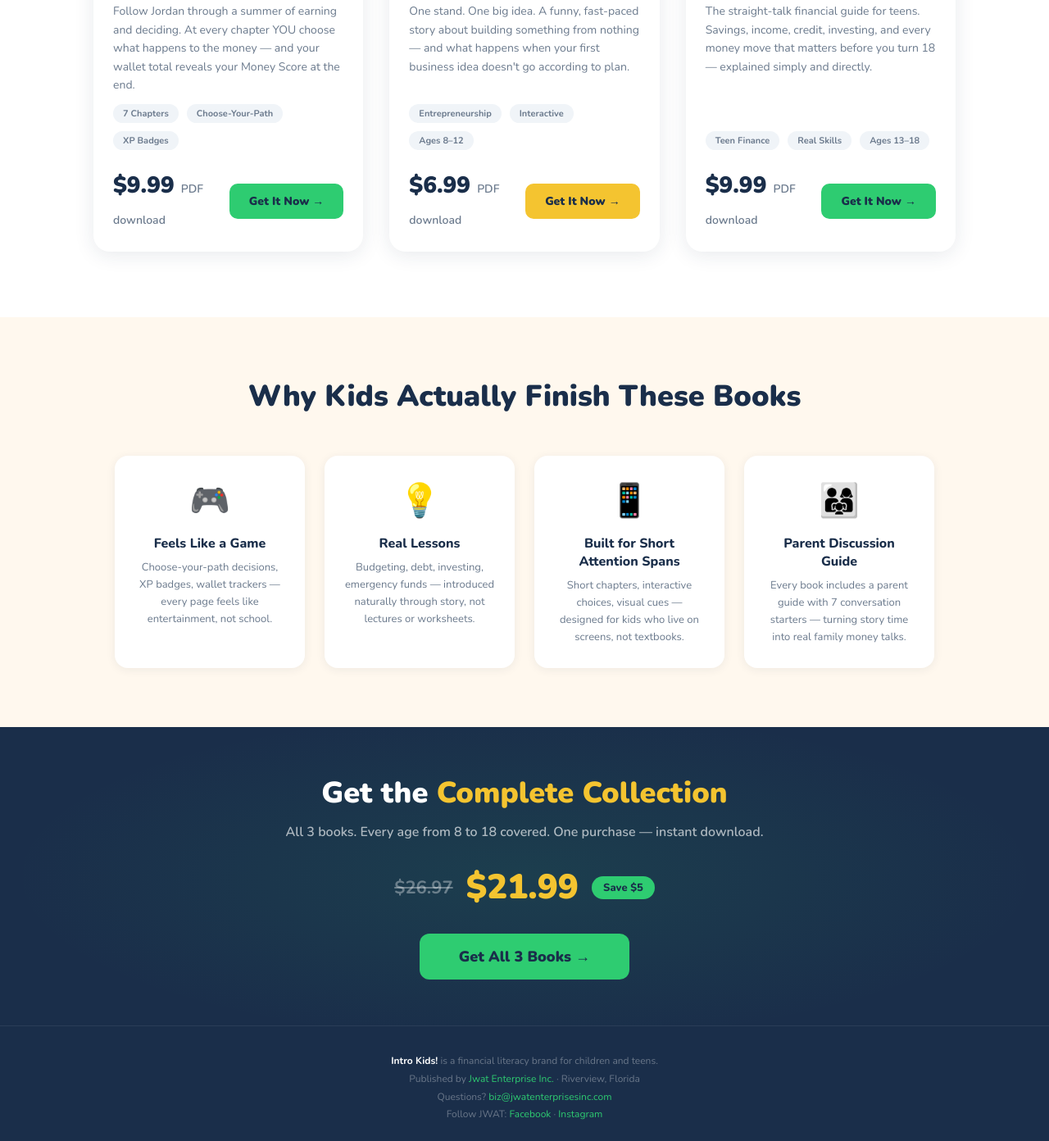
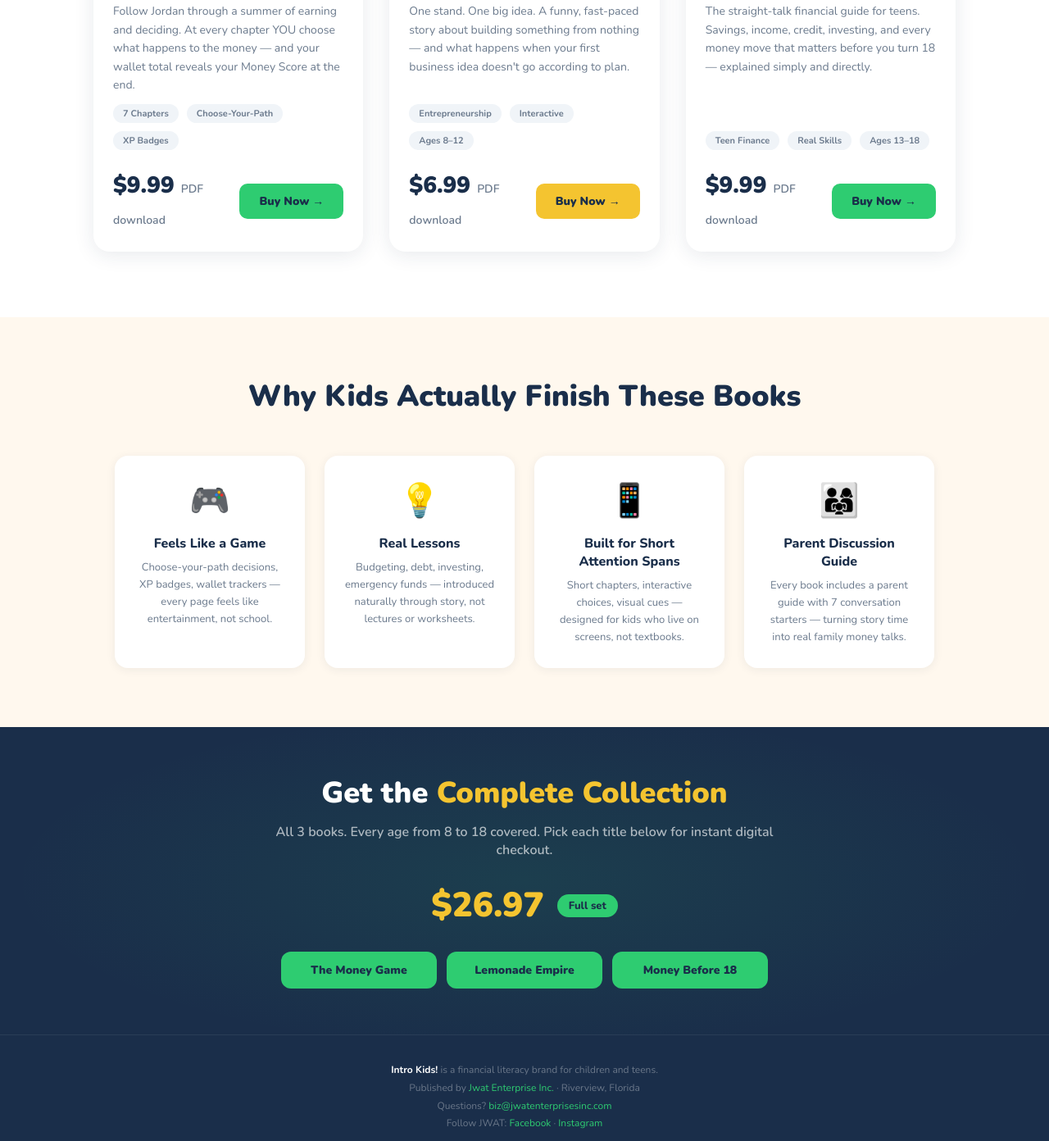
Before and after one commit to Jwatenterprises/Jwat-enterprises-inc, a plain HTML site: page intro-kids.html in a window 1280 px wide. Shown: the part 1408-2800 px from the top of the page at 82% size. Drawn offline with nearby package versions, Linux system fonts and the light colour scheme.

Commit message:
Fix Intro Kids payment links

```diff
--- a/intro-kids.html
+++ b/intro-kids.html
@@ -337,6 +337,18 @@
       transition: background 0.15s;
     }
     .btn-bundle:hover { background: #27ae60; }
+    .bundle-actions {
+      display: flex;
+      justify-content: center;
+      gap: 12px;
+      flex-wrap: wrap;
+      margin-top: 10px;
+    }
+    .bundle-actions .btn-bundle {
+      font-size: 14px;
+      padding: 13px 18px;
+      min-width: 190px;
+    }
 
     /* ── FOOTER ── */
     footer {
@@ -354,6 +366,8 @@
       .hero-stats { gap: 20px; }
       .books-grid { grid-template-columns: 1fr; }
       .book-footer { flex-direction: column; align-items: flex-start; }
+      .bundle-actions { flex-direction: column; align-items: stretch; }
+      .bundle-actions .btn-bundle { width: 100%; }
     }
   </style>
 </head>
@@ -407,7 +421,7 @@
     </div>
     <div class="book-footer">
       <div class="book-price">$9.99 <span>PDF download</span></div>
-      <a href="https://jwatbiz.gumroad.com/l/mztaob" target="_blank" class="btn-buy">Get It Now →</a>
+      <a href="https://jwatbiz.gumroad.com/l/mztaob?wanted=true" target="_blank" rel="noopener" class="btn-buy">Buy Now →</a>
     </div>
   </div>
 
@@ -430,7 +444,7 @@
     </div>
     <div class="book-footer">
       <div class="book-price">$6.99 <span>PDF download</span></div>
-      <a href="https://jwatbiz.gumroad.com/l/bcozhu" target="_blank" class="btn-buy btn-buy-gold">Get It Now →</a>
+      <a href="https://jwatbiz.gumroad.com/l/bcozhu?wanted=true" target="_blank" rel="noopener" class="btn-buy btn-buy-gold">Buy Now →</a>
     </div>
   </div>
 
@@ -453,7 +467,7 @@
     </div>
     <div class="book-footer">
       <div class="book-price">$9.99 <span>PDF download</span></div>
-      <a href="https://jwatbiz.gumroad.com/l/wddjtg" target="_blank" class="btn-buy">Get It Now →</a>
+      <a href="https://jwatbiz.gumroad.com/l/wddjtg?wanted=true" target="_blank" rel="noopener" class="btn-buy">Buy Now →</a>
     </div>
   </div>
 
@@ -492,13 +506,16 @@
 <section class="bundle-strip">
   <div class="bundle-inner">
     <h2>Get the <span>Complete Collection</span></h2>
-    <p>All 3 books. Every age from 8 to 18 covered. One purchase — instant download.</p>
+    <p>All 3 books. Every age from 8 to 18 covered. Pick each title below for instant digital checkout.</p>
     <div class="bundle-prices">
-      <span class="price-was">$26.97</span>
-      <span class="price-now">$21.99</span>
-      <span class="price-save">Save $5</span>
+      <span class="price-now">$26.97</span>
+      <span class="price-save">Full set</span>
     </div>
-    <a href="https://jwatbiz.gumroad.com" target="_blank" class="btn-bundle">Get All 3 Books →</a>
+    <div class="bundle-actions" aria-label="Buy the complete Intro Kids collection">
+      <a href="https://jwatbiz.gumroad.com/l/mztaob?wanted=true" target="_blank" rel="noopener" class="btn-bundle">The Money Game</a>
+      <a href="https://jwatbiz.gumroad.com/l/bcozhu?wanted=true" target="_blank" rel="noopener" class="btn-bundle">Lemonade Empire</a>
+      <a href="https://jwatbiz.gumroad.com/l/wddjtg?wanted=true" target="_blank" rel="noopener" class="btn-bundle">Money Before 18</a>
+    </div>
   </div>
 </section>
 
```
